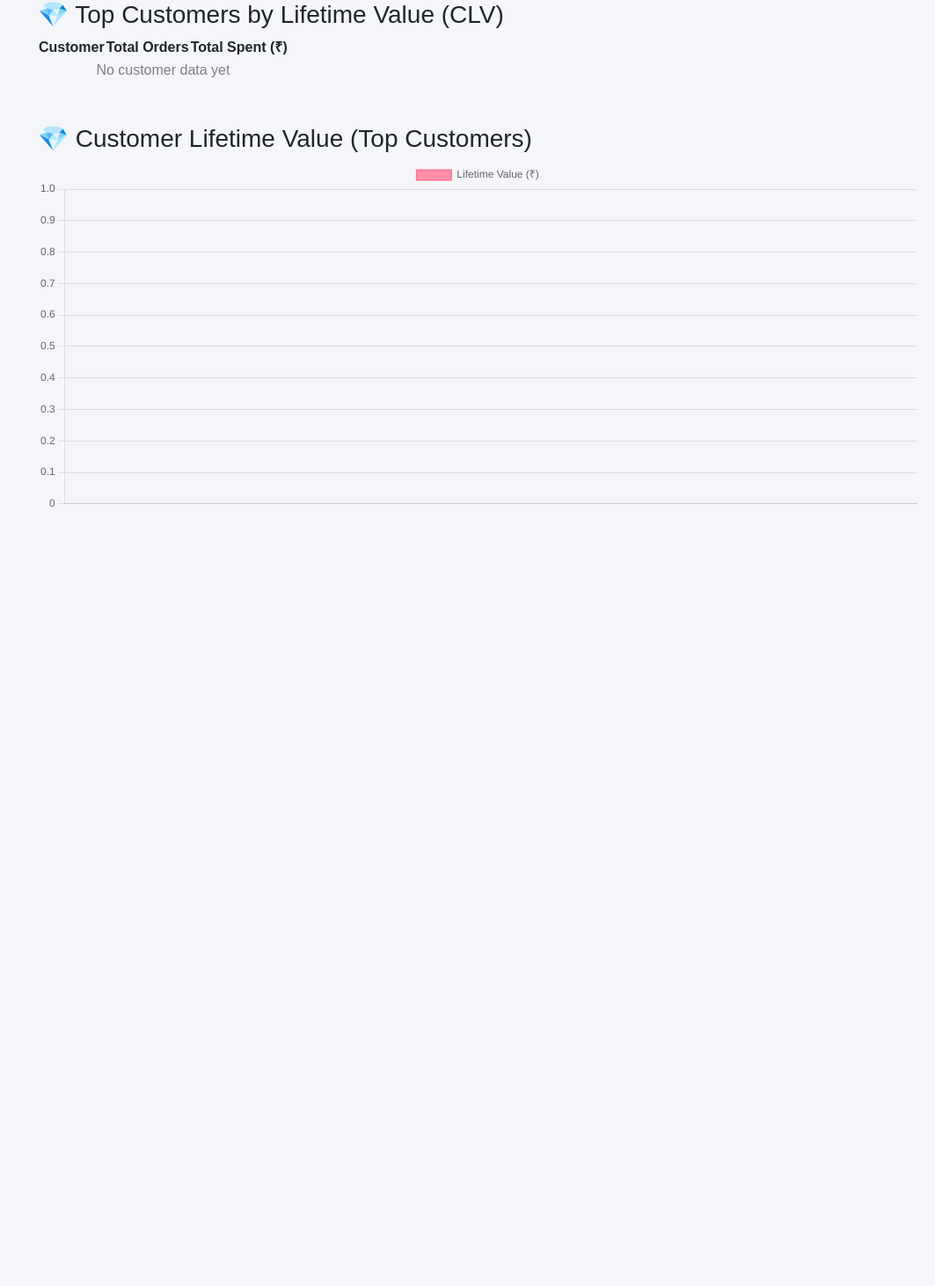
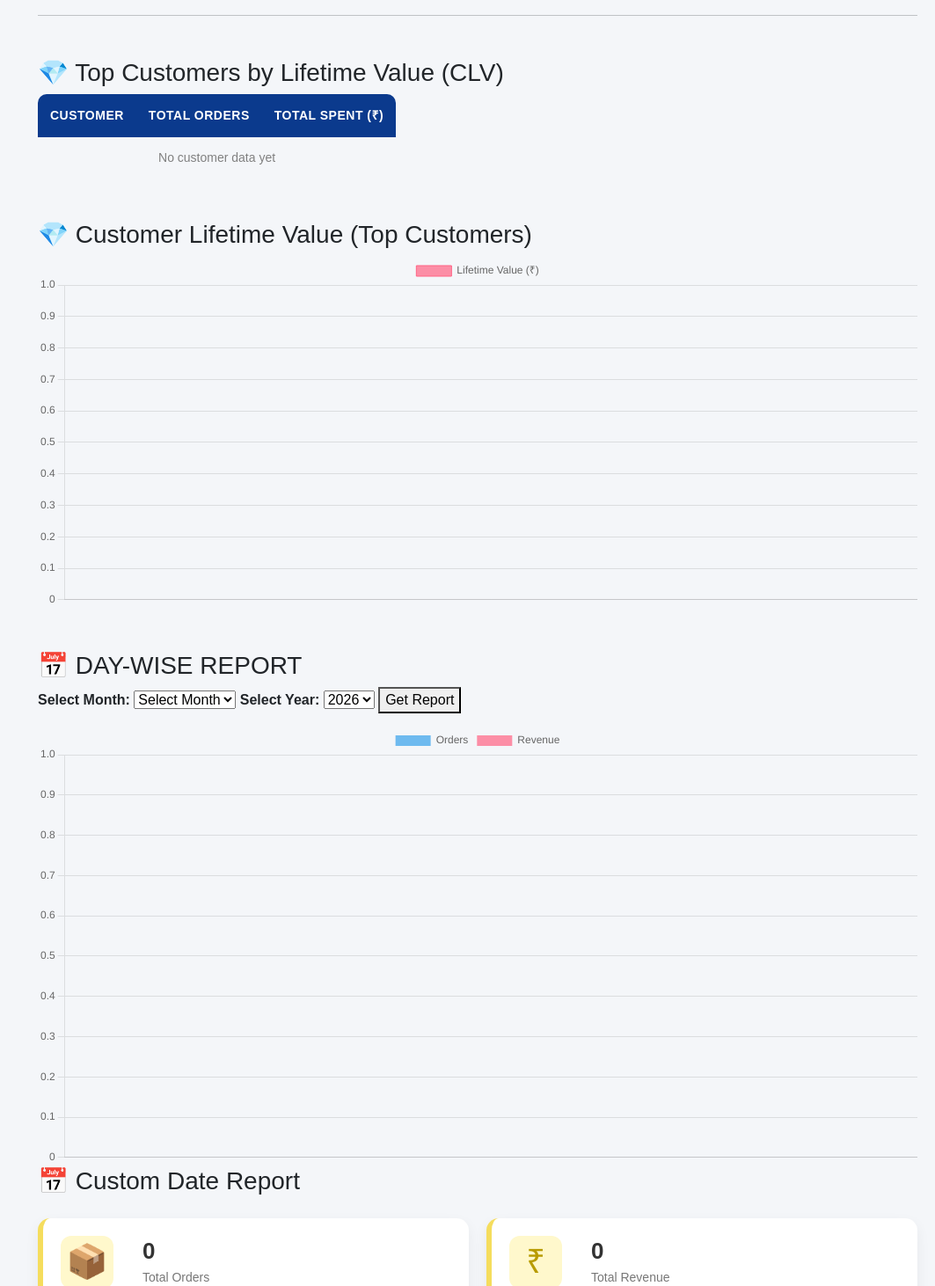
Before and after one commit to DhrutiYadav/pearl-vibe-django, a Django app: page /dashboard/reports/ in a window 1280 px wide. Shown: the part 5038-6500 px from the top of the page at 88% size, without its empty margins (217-1280 px from the left). Before the commit the page ends 5615 px from the top, so only its background shows below. Run offline with Django 4.2, Linux system fonts and the light colour scheme; the visitor is signed in with stand-in values (Sample User, id 1); data comes from the database, SQL or seed files in the repository; data that the repository does not hold is empty.

Commit message:
user, date, month wise report

```diff
--- a/dashboard/templates/dashboard/reports.html
+++ b/dashboard/templates/dashboard/reports.html
@@ -3,7 +3,7 @@
 
 
 <h2>📊 Sales Reports</h2>
-
+<div class="section-card">
     <div class="stats-container">
 
         <div class="stat-card">
@@ -49,12 +49,13 @@
 
 
     </div>
-
+</div>
 <hr>
 
 <h3>🕒 Recent Orders</h3>
 
-<table>
+<table class="custom-table">
+    <thead>
         <tr>
             <th>Order ID</th>
             <th>User</th>
@@ -62,7 +63,8 @@
             <th>Paid</th>
             <th>Total</th>
         </tr>
-
+    </thead>
+    <tbody>
         {% for order in recent_orders %}
         <tr>
             <td>#{{ order.id }}</td>
@@ -77,27 +79,31 @@
             <td>{{ order.date_ordered|date:"d M Y" }}</td>
             <td>
                 {% if order.complete %}
-                ✅
+                    <span class="badge bg-success">Paid</span>
                 {% else %}
-                ❌
+                    <span class="badge bg-danger">Unpaid</span>
                 {% endif %}
             </td>
             <td>₹ {{ order.get_cart_total }}</td>
         </tr>
         {% endfor %}
+    </tbody>
 </table>
 
 <hr>
 
 <h3>🏆 Top Selling Products</h3>
 
-<table>
+<table class="custom-table">
+    <thead>
         <tr>
             <th>Product</th>
             <th>Units Sold</th>
             <th>Revenue</th>
         </tr>
+    </thead>
 
+    <tbody>
         {% for item in top_products %}
         <tr>
             <td>{{ item.product__name }}</td>
@@ -111,7 +117,9 @@
             </td>
         </tr>
         {% endfor %}
+    </tbody>
 </table>
+<div class="chart-grid">
 
     <h3 class="mt-5">📈 Sales Last 7 Days</h3>
     <canvas id="salesChart" height="100"></canvas>
@@ -149,6 +157,7 @@
         });
     </script>
 
+
     <h3 class="mt-5">📊 Top Selling Products (Chart)</h3>
     <canvas id="topProductsChart"></canvas>
     <script>
@@ -181,7 +190,7 @@
             }
         });
     </script>
-
+</div>
 <h3 class="mt-5">📦 Sales by Category</h3>
 <div class="chart-container">
     <canvas id="categoryChart"></canvas>
@@ -225,39 +234,6 @@
         }
     });
 </script>
-<!--
-<h3 class="mt-5">📅 Monthly Sales Comparison</h3>
-<canvas id="monthlySalesChart" height="120"></canvas>
-
-<script>
-const monthlyCtx = document.getElementById('monthlySalesChart').getContext('2d');
-
-new Chart(monthlyCtx, {
-    type: 'bar',
-    data: {
-        labels: {{ month_labels|safe }},
-        datasets: [{
-            label: 'Monthly Revenue (₹)',
-            data: {{ month_revenues|safe }},
-            backgroundColor: 'rgba(54, 162, 235, 0.7)',
-            borderColor: '#36a2eb',
-            borderWidth: 1
-        }]
-    },
-    options: {
-        responsive: true,
-        plugins: {
-            legend: { display: true }
-        },
-        scales: {
-            y: {
-                beginAtZero: true
-            }
-        }
-    }
-});
-</script>
--->
 <h3 class="mt-5">📆 Yearly Sales Comparison</h3>
 <canvas id="yearlySalesChart" height="120"></canvas>
 
@@ -304,8 +280,6 @@ new Chart(yearlyCtx, {
 
 <h4>Monthly Sales Breakdown ({{ selected_year }})</h4>
 
-
-<!--<h3 class="mt-5">📅 Monthly Sales Breakdown ({{ current_year }})</h3>-->
 <canvas id="yearMonthChart" height="120"></canvas>
 
 <script>
@@ -469,13 +443,15 @@ new Chart(aovCtx, {
 
 <h3 class="mt-5">💎 Top Customers by Lifetime Value (CLV)</h3>
 
-<table>
+<table class="custom-table">
+    <thead>
         <tr>
             <th>Customer</th>
             <th>Total Orders</th>
             <th>Total Spent (₹)</th>
         </tr>
-
+    </thead>
+    <tbody>
         {% for c in customer_clv %}
         <tr>
             <td>{{ c.order__customer__user__username }}</td>
@@ -489,6 +465,7 @@ new Chart(aovCtx, {
             </td>
         </tr>
         {% endfor %}
+    </tbody>
 </table>
 
 <h3 class="mt-5">💎 Customer Lifetime Value (Top Customers)</h3>
@@ -523,5 +500,203 @@ new Chart(clvCtx, {
 });
 </script>
 
+<h3 class="mt-5">📅 DAY-WISE REPORT</h3>
 
+<form method="get" style="margin-bottom: 15px;">
+
+    <label><strong>Select Month:</strong></label>
+    <select name="month" required>
+        <option value="">Select Month</option>
+        <option value="1" {% if selected_month == "1" %}selected{% endif %}>Jan</option>
+        <option value="2" {% if selected_month == "2" %}selected{% endif %}>Feb</option>
+        <option value="3" {% if selected_month == "3" %}selected{% endif %}>Mar</option>
+        <option value="4" {% if selected_month == "4" %}selected{% endif %}>Apr</option>
+        <option value="5" {% if selected_month == "5" %}selected{% endif %}>May</option>
+        <option value="6" {% if selected_month == "6" %}selected{% endif %}>Jun</option>
+        <option value="7" {% if selected_month == "7" %}selected{% endif %}>Jul</option>
+        <option value="8" {% if selected_month == "8" %}selected{% endif %}>Aug</option>
+        <option value="9" {% if selected_month == "9" %}selected{% endif %}>Sep</option>
+        <option value="10" {% if selected_month == "10" %}selected{% endif %}>Oct</option>
+        <option value="11" {% if selected_month == "11" %}selected{% endif %}>Nov</option>
+        <option value="12" {% if selected_month == "12" %}selected{% endif %}>Dec</option>
+    </select>
+
+    <label><strong>Select Year:</strong></label>
+    <select name="year">
+        {% for year in available_years %}
+            <option value="{{ year }}" {% if year == selected_year %}selected{% endif %}>
+                {{ year }}
+            </option>
+        {% endfor %}
+    </select>
+
+    <button type="submit">Get Report</button>
+</form>
+
+{% if selected_month and selected_year %}
+    <h4>
+        Day-wise Report ({{ selected_month_name }} {{ selected_year }})
+    </h4>
+{% endif %}
+
+<canvas id="dayWiseChart"></canvas>
+
+<script>
+const dayCtx = document.getElementById('dayWiseChart').getContext('2d');
+
+new Chart(dayCtx, {
+    type: 'bar',
+    data: {
+        labels: JSON.parse('{{ day_labels|escapejs }}'),
+        datasets: [
+            {
+                label: 'Orders',
+                data: JSON.parse('{{ day_orders|escapejs }}'),
+                backgroundColor: 'rgba(54, 162, 235, 0.7)'
+            },
+            {
+                label: 'Revenue',
+                data: JSON.parse('{{ day_revenues|escapejs }}'),
+                backgroundColor: 'rgba(255, 99, 132, 0.7)'
+            }
+        ]
+    },
+    options: {
+        responsive: true,
+        scales: {
+            y: {
+                beginAtZero: true
+            }
+        }
+    }
+});
+</script>
+
+
+<h3>📅 Custom Date Report</h3>
+
+<div class="stats-container custom-stats">
+
+    <div class="stat-card">
+        <div class="stat-icon">📦</div>
+        <div class="stat-info">
+            <h3>{{ filtered_total_orders }}</h3>
+            <p>Total Orders</p>
+        </div>
+    </div>
+
+    <div class="stat-card">
+        <div class="stat-icon">₹</div>
+        <div class="stat-info">
+            <h3>{{ filtered_revenue }}</h3>
+            <p>Total Revenue</p>
+        </div>
+    </div>
+
+</div>
+
+<script src="https://cdn.jsdelivr.net/npm/chart.js"></script>
+
+<h3>📊 Sales Chart (Filtered)</h3>
+
+
+<form method="get">
+    <label>From:</label>
+    <input type="date" name="from_date">
+
+    <label>To:</label>
+    <input type="date" name="to_date">
+
+    <button type="submit">Filter</button>
+</form>
+
+<a href="?range=today">
+    <button type="button">Today</button>
+</a>
+
+<a href="?range=week">
+    <button type="button">This Week</button>
+</a>
+
+<a href="?range=month">
+    <button type="button">This Month</button>
+</a>
+{% if selected_from_date and selected_to_date %}
+    <p style="margin-top:10px; font-weight:500; color:#555;">
+        Showing data from
+        <strong>{{ selected_from_date }}</strong>
+        to
+        <strong>{{ selected_to_date }}</strong>
+    </p>
+{% endif %}
+
+<canvas id="filteredSalesChart" height="120"></canvas>
+<script>
+const filteredCtx = document.getElementById('filteredSalesChart').getContext('2d');
+
+const labels = {{ filtered_dates|safe }};
+const revenues = {{ filtered_revenues|safe }};
+
+if (labels.length > 0) {
+    new Chart(filteredCtx, {
+        type: 'line',
+        data: {
+            labels: labels,
+            datasets: [{
+                label: 'Revenue',
+                data: revenues,
+                borderWidth: 2,
+                tension: 0.3
+            }]
+        },
+        options: {
+            responsive: true
+        }
+    });
+}
+</script>
+
+
+<h3 class="mt-5">👤 User-wise Report</h3>
+
+<table class="custom-table">
+    <thead>
+        <tr>
+            <th>User</th>
+            <th>Total Orders</th>
+            <th>Total Spent (₹)</th>
+        </tr>
+    </thead>
+
+    <tbody>
+        {% for user in user_report %}
+        <tr>
+            <td>{{ user.order__customer__user__username }}</td>
+            <td>{{ user.total_orders }}</td>
+            <td>₹ {{ user.total_spent|floatformat:2 }}</td>
+        </tr>
+        {% empty %}
+        <tr>
+            <td colspan="3" style="text-align:center; color:gray;">
+                No user data available
+            </td>
+        </tr>
+        {% endfor %}
+    </tbody>
+</table>
+ <canvas id="userChart"></canvas>
+<script>
+    const userCtx = document.getElementById('userChart').getContext('2d');
+
+    new Chart(userCtx, {
+        type: 'bar',
+        data: {
+            labels: {{ user_names|safe }},
+            datasets: [{
+                label: 'Total Spent',
+                data: {{ user_spending|safe }},
+            }]
+        }
+    });
+</script>
 {% endblock %}
--- a/dashboard/views.py
+++ b/dashboard/views.py
@@ -31,8 +31,11 @@ from store.forms import InvoiceForm
 
 from store.forms import ShippingAddressForm
 
+from django.db.models.functions import ExtractDay, ExtractMonth, TruncMonth, TruncYear
+from django.db.models import Sum, Count, F, DecimalField, ExpressionWrapper
 from store.forms import UserEditForm
 from django.utils.dateparse import parse_datetime
+from collections import defaultdict
 
 def is_admin(user):
     return user.is_staff or user.is_superuser
@@ -650,6 +653,191 @@ def reports_dashboard(request):
     clv_labels = [c['order__customer__user__username'] for c in top_customers]
     clv_values = [float(c['total_spent']) for c in top_customers]
 
+    # 📅 DAY-WISE REPORT (SELECT MONTH)
+    selected_month = request.GET.get('month')
+    selected_year = request.GET.get('year')
+
+    import calendar
+
+    # ✅ Default values (VERY IMPORTANT)
+    selected_month_name = ""
+
+    if selected_month:
+        selected_month_name = calendar.month_name[int(selected_month)]
+
+    day_labels = []
+    day_orders = []
+    day_revenues = []
+
+    if selected_month and selected_year:
+        selected_month = int(selected_month)
+        selected_year = int(selected_year)
+
+        # Get total days in month
+        import calendar
+        total_days = calendar.monthrange(selected_year, selected_month)[1]
+
+        # Orders per day
+        orders_data = Order.objects.filter(
+            complete=True,
+            date_ordered__year=selected_year,
+            date_ordered__month=selected_month
+        ).annotate(
+            day=ExtractDay('date_ordered')
+        ).values('day').annotate(
+            total_orders=Count('id')
+        )
+
+        # Revenue per day
+        revenue_data = OrderItem.objects.filter(
+            order__complete=True,
+            order__date_ordered__year=selected_year,
+            order__date_ordered__month=selected_month
+        ).annotate(
+            day=ExtractDay('order__date_ordered')
+        ).values('day').annotate(
+            revenue=Sum(
+                ExpressionWrapper(
+                    F('product__price') * F('quantity'),
+                    output_field=DecimalField()
+                )
+            )
+        )
+
+        # Convert to dictionary
+        orders_dict = {item['day']: item['total_orders'] for item in orders_data}
+        revenue_dict = {item['day']: float(item['revenue']) for item in revenue_data}
+
+        # Fill ALL days (1 → 31)
+        for day in range(1, total_days + 1):
+            day_labels.append(str(day))
+            day_orders.append(orders_dict.get(day, 0))
+            day_revenues.append(revenue_dict.get(day, 0))
+
+    from_date = request.GET.get('from_date')
+    to_date = request.GET.get('to_date')
+
+    range_type = request.GET.get('range')
+
+    today = timezone.now().date()
+
+    if range_type == 'today':
+        from_date = today
+        to_date = today
+
+    elif range_type == 'week':
+        from_date = today - timedelta(days=6)
+        to_date = today
+
+    elif range_type == 'month':
+        from_date = today.replace(day=1)
+        to_date = today
+
+    # ----------------------------------------
+    # FILTERED DATE LOGIC (CLEAN VERSION)
+    # ----------------------------------------
+
+    from_date = request.GET.get('from_date')
+    to_date = request.GET.get('to_date')
+    range_type = request.GET.get('range')
+
+    today = timezone.now().date()
+
+    if range_type == 'today':
+        from_date = today
+        to_date = today
+
+    elif range_type == 'week':
+        from_date = today - timedelta(days=6)
+        to_date = today
+
+    elif range_type == 'month':
+        from_date = today.replace(day=1)
+        to_date = today
+
+    # Convert string dates properly
+    if from_date and isinstance(from_date, str):
+        from_date = datetime.strptime(from_date, "%Y-%m-%d").date()
+
+    if to_date and isinstance(to_date, str):
+        to_date = datetime.strptime(to_date, "%Y-%m-%d").date()
+
+    filtered_orders = Order.objects.filter(complete=True)
+    filtered_order_items = OrderItem.objects.filter(order__complete=True)
+
+    if from_date and to_date:
+        filtered_orders = filtered_orders.filter(
+            date_ordered__date__range=[from_date, to_date]
+        )
+
+        filtered_order_items = filtered_order_items.filter(
+            order__date_ordered__date__range=[from_date, to_date]
+        )
+
+    filtered_total_orders = filtered_orders.count()
+
+    filtered_revenue = filtered_order_items.filter(
+        order__complete=True
+    ).aggregate(
+        total=Sum(
+            ExpressionWrapper(
+                F('product__price') * F('quantity'),
+                output_field=DecimalField()
+            )
+        )
+    )['total'] or 0
+
+    # ----------------------------------------
+    # FILTERED CHART DATA
+    # ----------------------------------------
+
+    filtered_sales_data = filtered_order_items.annotate(
+        day=F('order__date_ordered__date')
+    ).values('day').annotate(
+        revenue=Sum(
+            ExpressionWrapper(
+                F('product__price') * F('quantity'),
+                output_field=DecimalField()
+            )
+        )
+    ).order_by('day')
+
+    sales_dict = defaultdict(float)
+
+    for entry in filtered_sales_data:
+        sales_dict[entry['day']] = float(entry['revenue'] or 0)
+
+    filtered_dates = []
+    filtered_revenues = []
+
+    if from_date and to_date:
+        current_day = from_date
+
+        while current_day <= to_date:
+            filtered_dates.append(current_day.strftime("%d %b"))
+            filtered_revenues.append(sales_dict.get(current_day, 0))
+            current_day += timedelta(days=1)
+
+
+
+    user_report = OrderItem.objects.filter(
+        order__complete=True,
+        order__customer__user__isnull=False
+    ).values(
+        'order__customer__user__username'
+    ).annotate(
+        total_orders=Count('order', distinct=True),
+        total_spent=Sum(
+            ExpressionWrapper(
+                F('product__price') * F('quantity'),
+                output_field=DecimalField()
+            )
+        )
+    ).order_by('-total_spent')
+
+    user_names = [u['order__customer__user__username'] for u in user_report]
+    user_spending = [float(u['total_spent']) for u in user_report]
+
     context = {
         'total_orders': total_orders,
         'paid_orders': paid_orders,
@@ -685,7 +873,20 @@ def reports_dashboard(request):
         'customer_clv': customer_clv,
         'clv_labels': json.dumps(clv_labels),
         'clv_values': json.dumps(clv_values),
-
+        'day_labels': json.dumps(day_labels),
+        'day_orders': json.dumps(day_orders),
+        'day_revenues': json.dumps(day_revenues),
+        'selected_month': selected_month,
+        'selected_month_name': selected_month_name,
+        'filtered_total_orders': filtered_total_orders,
+        'filtered_revenue': filtered_revenue,
+        'filtered_dates': json.dumps(filtered_dates),
+        'filtered_revenues': json.dumps(filtered_revenues),
+        'selected_from_date': from_date,
+        'selected_to_date': to_date,
+        'user_report': user_report,
+        'user_names': json.dumps(user_names),
+        'user_spending': json.dumps(user_spending),
     }
 
     return render(request, 'dashboard/reports.html', context)
```
Also changed, not shown: dashboard/templates/dashboard/css/style.css (+76 -9 lines). Lines whose indentation alone changed are shown as unchanged.
